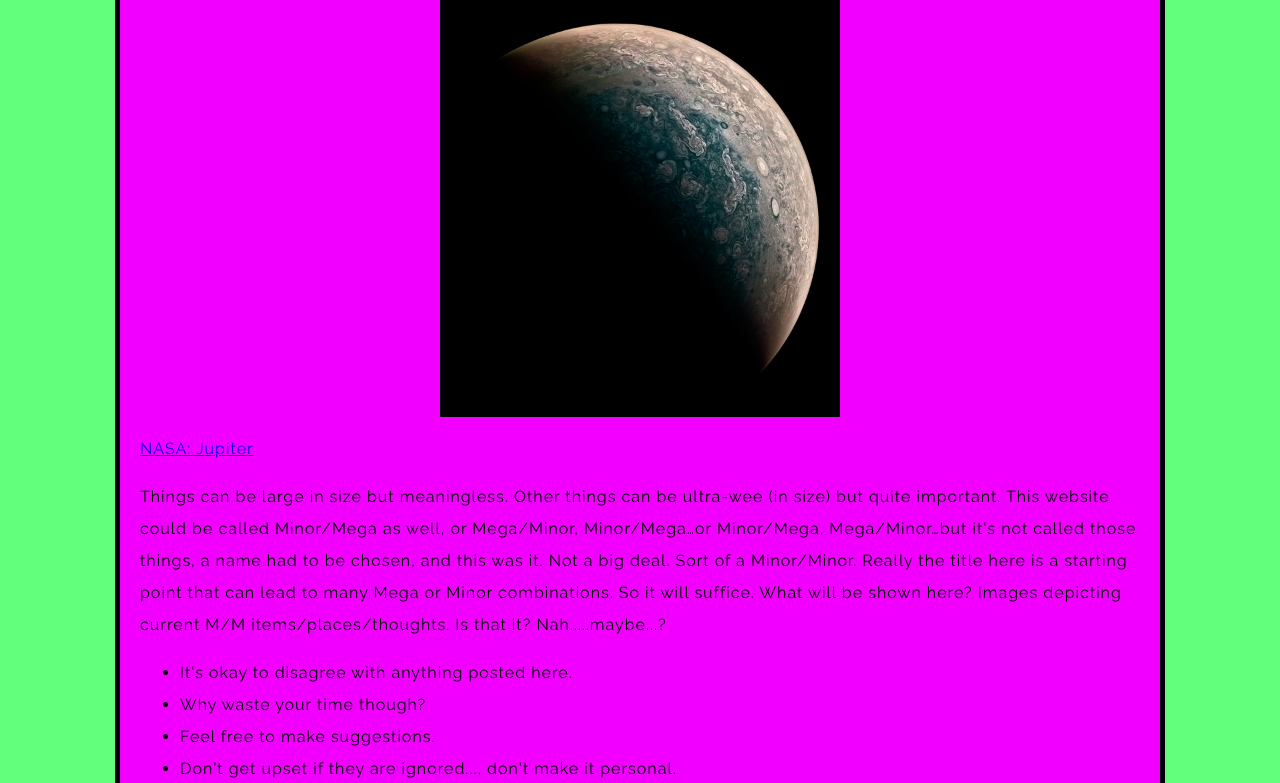
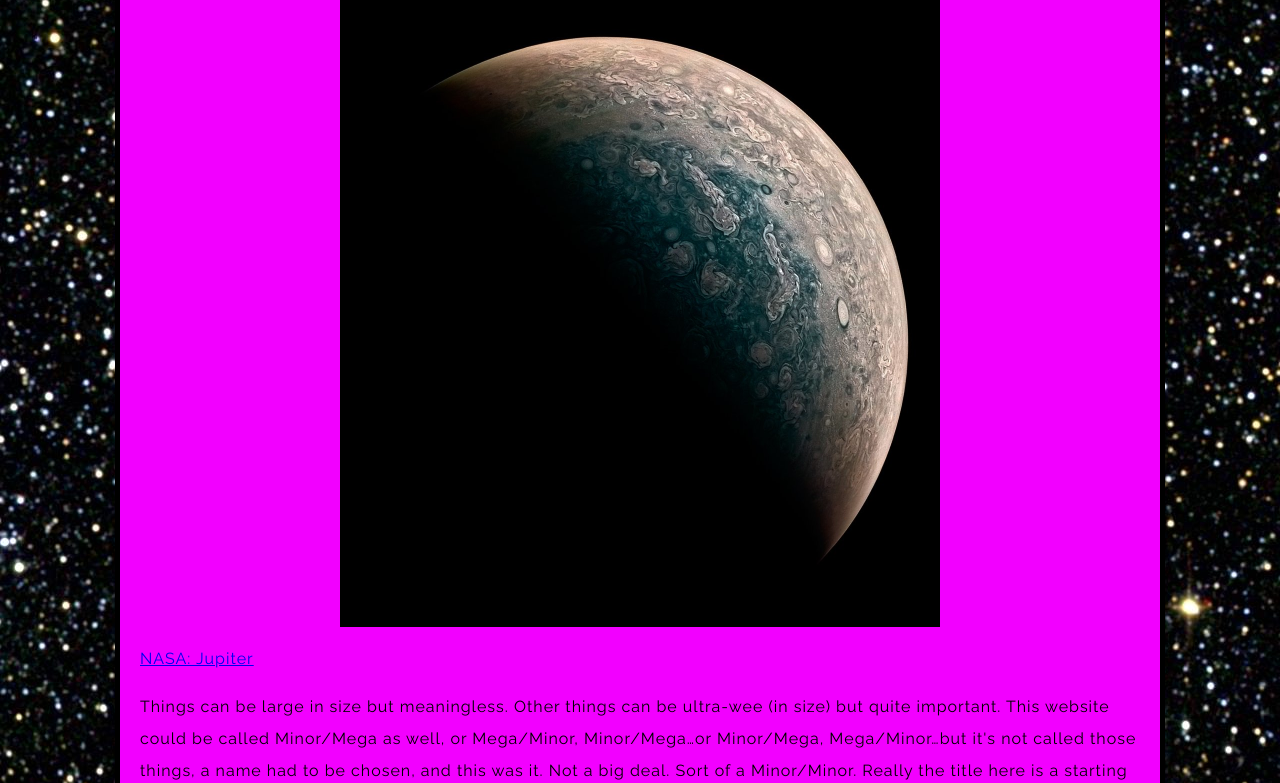
Before and after one commit to ChrisLanglois/chrislanglois.github.io, a plain HTML site: page index.html in a window 1280 px wide. Shown: the part 118-901 px from the top of the page. Drawn offline with nearby package versions, Linux system fonts and the light colour scheme.

Commit message:
Add files via upload

```diff
--- a/style.css
+++ b/style.css
@@ -1,7 +1,7 @@
 html {
   font-size: 14px; /* px means 'pixels': the base font size is now 10 pixels high  */
   font-family: 'Raleway', sans-serif;
-  background-color: #62FF7C;
+  background: url(../images/stars_texture.jpg) #62FF7C;
 }
 h1 {
   font-size: 60px;
@@ -34,7 +34,7 @@ body {
 img {
   display: block;
   margin: 0 auto;
-  width: 400px;
+  width: 600px;
 }
 .tool-generator {
   font-family: 'futura', sans-serif;
--- a/styles/style.css
+++ b/styles/style.css
@@ -1,7 +1,7 @@
 html {
   font-size: 14px; /* px means 'pixels': the base font size is now 10 pixels high  */
   font-family: 'Raleway', sans-serif;
-  background-color: #62FF7C;
+  background: url(../images/stars_texture.jpg) #62FF7C;
 }
 h1 {
   font-size: 60px;
@@ -34,7 +34,7 @@ body {
 img {
   display: block;
   margin: 0 auto;
-  width: 400px;
+  width: 600px;
 }
 .tool-generator {
   font-family: 'futura', sans-serif;
```
Also changed, not shown: index.html (+2 -0 lines), stars_texture.jpg (added).
